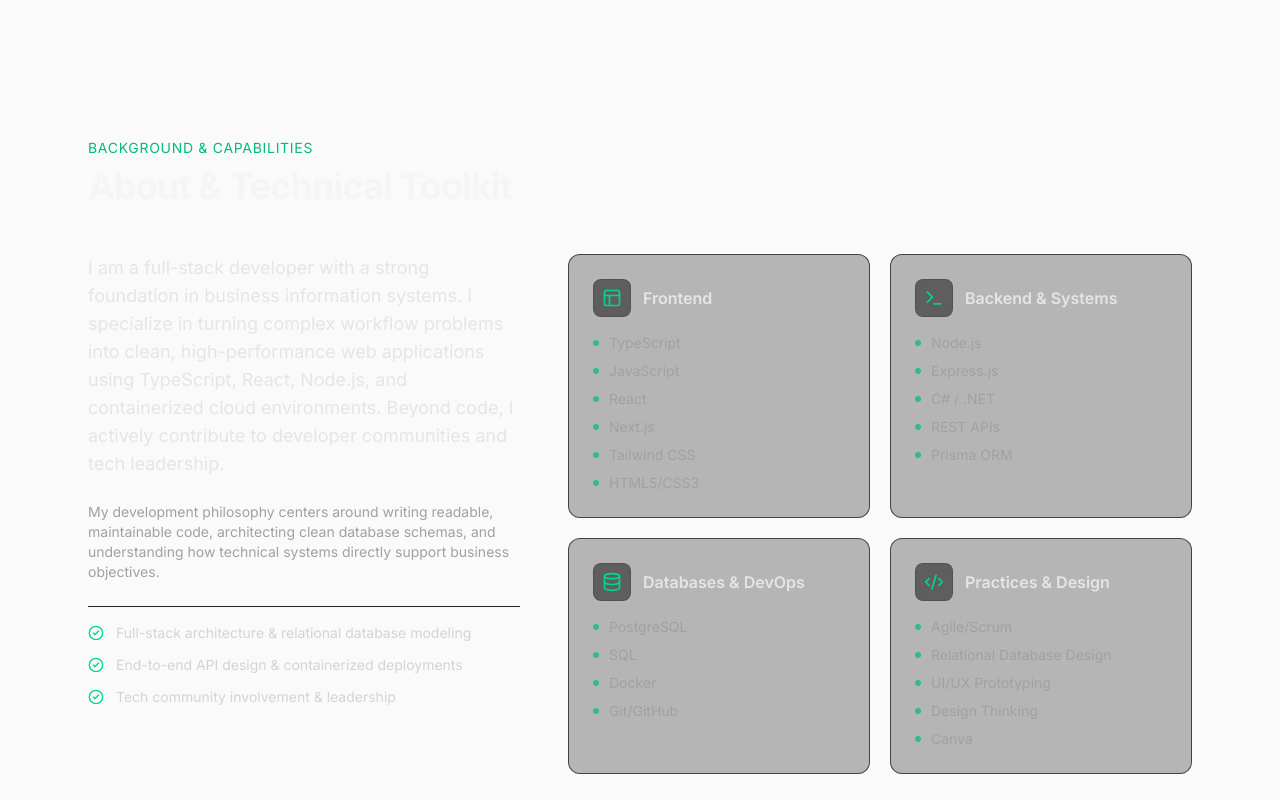
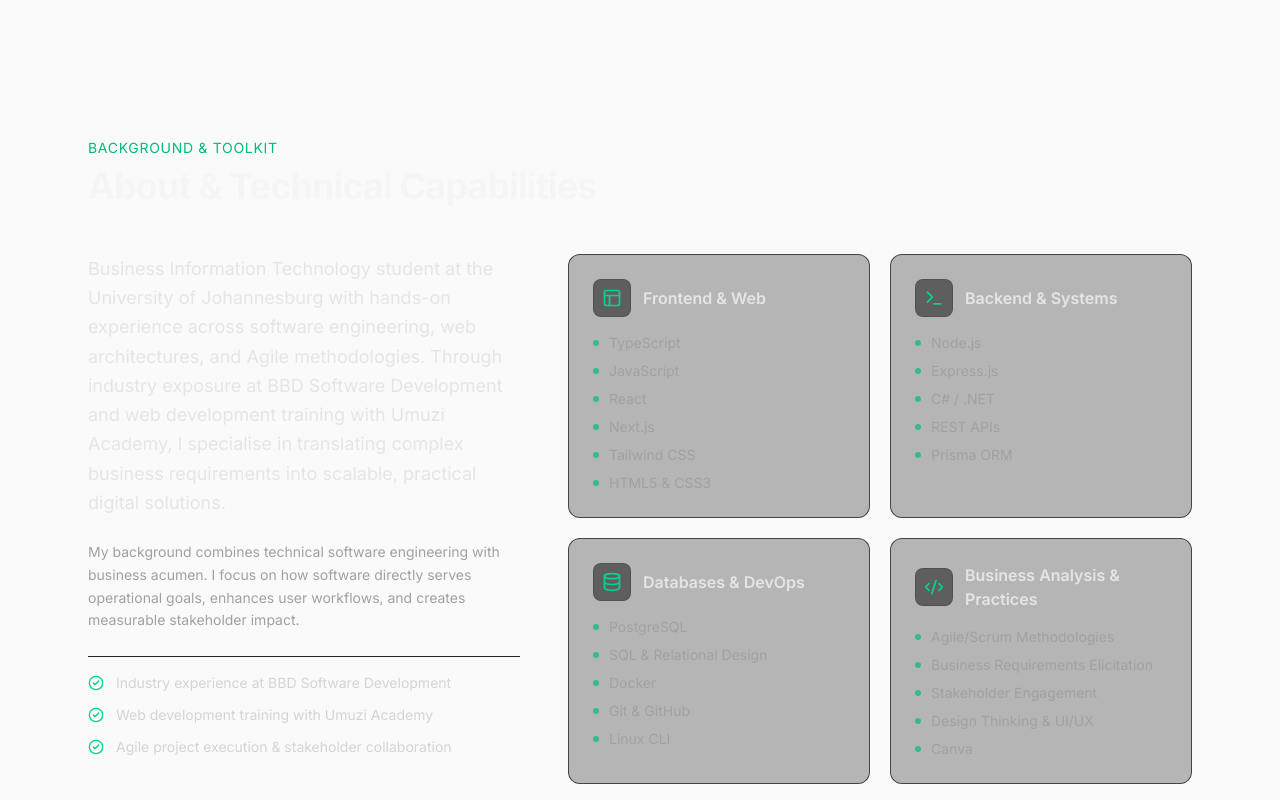
Before and after one commit to NqobileTwala/Profile-website, a Next.js app: page / in a window 1280 px wide. Shown: the part 800-1600 px from the top of the page. Built offline with nearby package versions, Linux system fonts and the light colour scheme.

Commit message:
refactor: update AboutAndSkills component and portfolio data for clarity and relevance

```diff
--- a/src/app/components/AboutAndSkills.tsx
+++ b/src/app/components/AboutAndSkills.tsx
@@ -6,10 +6,9 @@ import { portfolioData } from "../data/portfolio";
 export default function AboutAndSkills() {
   const { about, skills } = portfolioData;
 
-  // Icon mapping for skill categories
   const getCategoryIcon = (title: string) => {
     switch (title.toLowerCase()) {
-      case "frontend":
+      case "frontend & web":
         return <Layout className="w-5 h-5 text-emerald-400" />;
       case "backend & systems":
         return <Terminal className="w-5 h-5 text-emerald-400" />;
@@ -22,43 +21,40 @@ export default function AboutAndSkills() {
 
   return (
     <section id="about" className="py-20 max-w-6xl mx-auto px-6">
-      {/* Section Header */}
       <div className="flex flex-col mb-12">
         <span className="text-emerald-500 font-mono text-sm tracking-wider uppercase mb-2">
-          Background & Capabilities
+          Background & Toolkit
         </span>
         <h2 className="text-3xl sm:text-4xl font-bold tracking-tight text-neutral-100">
-          About & Technical Toolkit
+          About & Technical Capabilities
         </h2>
       </div>
 
       <div className="grid grid-cols-1 lg:grid-cols-12 gap-12 items-start">
-        {/* About Bio (Left Column) */}
         <div className="lg:col-span-5 space-y-6 text-neutral-300 leading-relaxed text-base">
-          <p className="text-lg text-neutral-200 font-normal">
+          <p className="text-lg text-neutral-200 font-normal leading-relaxed">
             {about}
           </p>
-          <p className="text-neutral-400 text-sm">
-            My development philosophy centers around writing readable, maintainable code, architecting clean database schemas, and understanding how technical systems directly support business objectives.
+          <p className="text-neutral-400 text-sm leading-relaxed">
+            My background combines technical software engineering with business acumen. I focus on how software directly serves operational goals, enhances user workflows, and creates measurable stakeholder impact.
           </p>
 
           <div className="pt-4 border-t border-neutral-800 flex flex-col gap-3">
             <div className="flex items-center gap-3 text-sm text-neutral-300">
               <CheckCircle2 className="w-4 h-4 text-emerald-400 flex-shrink-0" />
-              <span>Full-stack architecture & relational database modeling</span>
+              <span>Industry experience at BBD Software Development</span>
             </div>
             <div className="flex items-center gap-3 text-sm text-neutral-300">
               <CheckCircle2 className="w-4 h-4 text-emerald-400 flex-shrink-0" />
-              <span>End-to-end API design & containerized deployments</span>
+              <span>Web development training with Umuzi Academy</span>
             </div>
             <div className="flex items-center gap-3 text-sm text-neutral-300">
               <CheckCircle2 className="w-4 h-4 text-emerald-400 flex-shrink-0" />
-              <span>Tech community involvement & leadership</span>
+              <span>Agile project execution & stakeholder collaboration</span>
             </div>
           </div>
         </div>
 
-        {/* Skills Grid (Right Column) */}
         <div id="skills" className="lg:col-span-7 grid grid-cols-1 sm:grid-cols-2 gap-5">
           {skills.map((category, idx) => (
             <div
--- a/src/app/data/portfolio.ts
+++ b/src/app/data/portfolio.ts
@@ -22,13 +22,13 @@ export const portfolioData = {
     github: "https://github.com/NqobileTwala",
     linkedin: "https://linkedin.com/in/nqobile-twala",
   },
-  about: `I am a full-stack developer with a strong foundation in business information systems. I specialize in turning complex workflow problems into clean,
-  high-performance web applications using
-  TypeScript, React, Node.js, and containerized cloud environments. Beyond code, I actively contribute to developer communities and tech leadership.`,
+  about: `Business Information Technology student at the University of Johannesburg with hands-on experience across software engineering,
+  web architectures, and Agile methodologies. Through industry exposure at BBD Software Development and web development training with Umuzi Academy,
+  I specialise in translating complex business requirements into scalable, practical digital solutions.`,
   skills: [
     {
-      title: "Frontend",
-      skills: ["TypeScript", "JavaScript", "React", "Next.js", "Tailwind CSS", "HTML5/CSS3"],
+      title: "Frontend & Web",
+      skills: ["TypeScript", "JavaScript", "React", "Next.js", "Tailwind CSS", "HTML5 & CSS3"],
     },
     {
       title: "Backend & Systems",
@@ -36,11 +36,11 @@ export const portfolioData = {
     },
     {
       title: "Databases & DevOps",
-      skills: ["PostgreSQL", "SQL", "Docker", "Git/GitHub"],
+      skills: ["PostgreSQL", "SQL & Relational Design", "Docker", "Git & GitHub", "Linux CLI"],
     },
     {
-      title: "Practices & Design",
-      skills: ["Agile/Scrum", "Relational Database Design", "UI/UX Prototyping", "Design Thinking", "Canva"],
+      title: "Business Analysis & Practices",
+      skills: ["Agile/Scrum Methodologies", "Business Requirements Elicitation", "Stakeholder Engagement", "Design Thinking & UI/UX", "Canva"],
     },
   ] as SkillCategory[],
   projects: [
```
